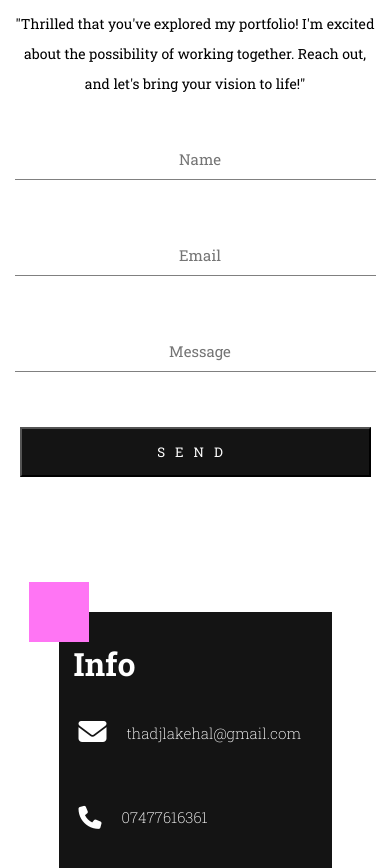
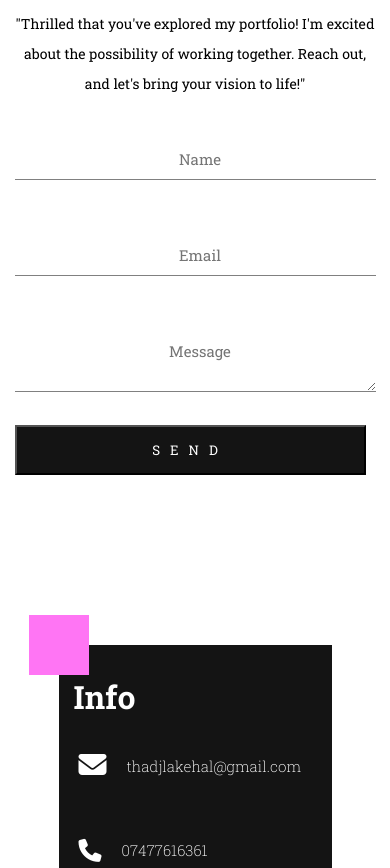
Before and after one commit to TahaHL/IT-Carreer-Switch-Portfolio, a plain HTML site: page index.html in a window 390 px wide. Shown: the part 5180-6048 px from the top of the page. Drawn offline with Linux system fonts and the light colour scheme.

Commit message:
adding textarea and making it responsive

```diff
--- a/index.html
+++ b/index.html
@@ -129,10 +129,12 @@
         <div class="contact-text">
             <h2>Contact Me</h2>
             <p>"Thrilled that you've explored my portfolio! I'm excited about the possibility of working together. Reach out, and let's bring your vision to life!"</p>
+            <form>
             <input type="text" placeholder="Name">
             <input type="email" placeholder="Email">
-            <input type="text" placeholder="Message">
+            <textarea type="text" placeholder="Message"></textarea>
             <button>SEND</button>
+            </form>
         </div>
         <div class="info-container">
             <div class="info-box">
--- a/style.css
+++ b/style.css
@@ -16,6 +16,11 @@ body{
 
 *{
     scroll-behavior: smooth;
+}
+
+form{
+    display: flex;
+    flex-direction: column;
 }
 
 ul, li{
@@ -421,6 +426,18 @@ a{
     margin-bottom: 50px;
 }
 
+.contact-text textarea{
+    max-width: 400px;
+    margin-left: 300px;
+    background-color: transparent;
+    border: none;
+    border-bottom: solid 1px grey;
+    font-size: 15px;
+    padding: 10px 0px 10px 10px;
+    font-family: roboto;
+    margin-bottom: 50px;
+}
+
 .contact-text button{
     width: 550px;
     height: 50px;
@@ -588,10 +605,11 @@ a{
         width: 100%;
         margin-left: 0px;
     }
-    .contact-text p, .contact-text input, .contact-text button, .contact-text h2{
+    .contact-text p, .contact-text input, .contact-text button, .contact-text h2, .contact-text textarea{
         margin: auto;
         text-align: center;
         margin-bottom: 4vh;
+        width: 400px;
     }
     .contact-text h2{
         left: 0;
@@ -764,9 +782,15 @@ a{
         font-size: 14px;
         margin-left: 3vw;
     }
-    .contact-text input, .contact-text button{
+    .contact-text input, .contact-text textarea{
+        min-width: 90vw !important;
+        margin-left: 4vw;
+        margin-right: 0px;
+    }
+    .contact-text button{
         width: 90vw;
-        margin-left: 4vw;
+        margin-left: 5vw;
+        margin-right: 0px;
     }
     .info-box p{
         margin-left: 20px;
@@ -1023,9 +1047,13 @@ a{
         margin: 0;
         padding-bottom: 40px;
     }
-    .contact-text input, .contact-text button{
+    .contact-text input, .contact-text textarea{
         width: 90vw;
-        margin: 0;
+        margin-left: 0;
+    }
+    .contact-text button{
+        width: 90vw;
+        margin-left: 0;
     }
     .contact-text input {
         margin-bottom: 55px;
@@ -1183,8 +1211,9 @@ a{
         width: 95vw;
         font-size: 14px;
     }
-    .contact-text input, .contact-text button{
-        width: 90vw;
+    .contact-text input, .contact-text button, .contact-text textarea{
+        width: 90vw !important;
+        margin-left: 0;
     }
     .info-box p{
         margin-left: 20px;
```
